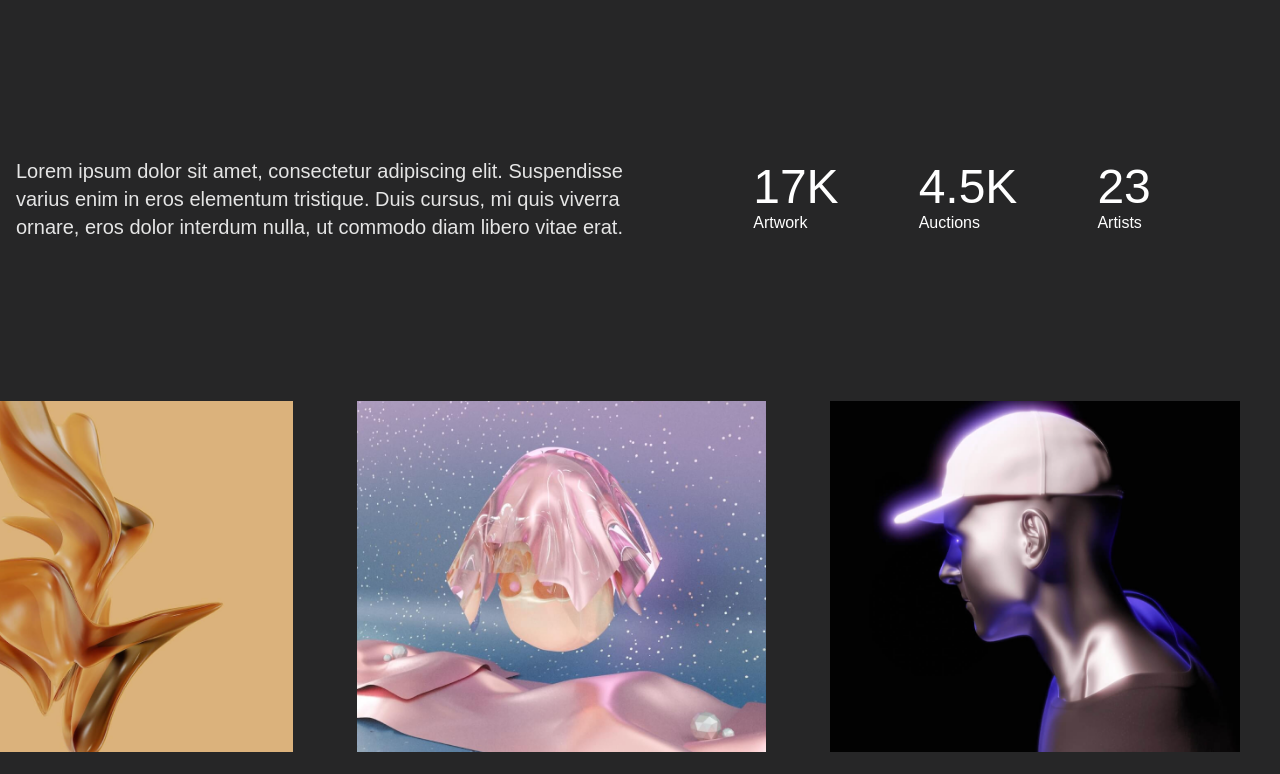
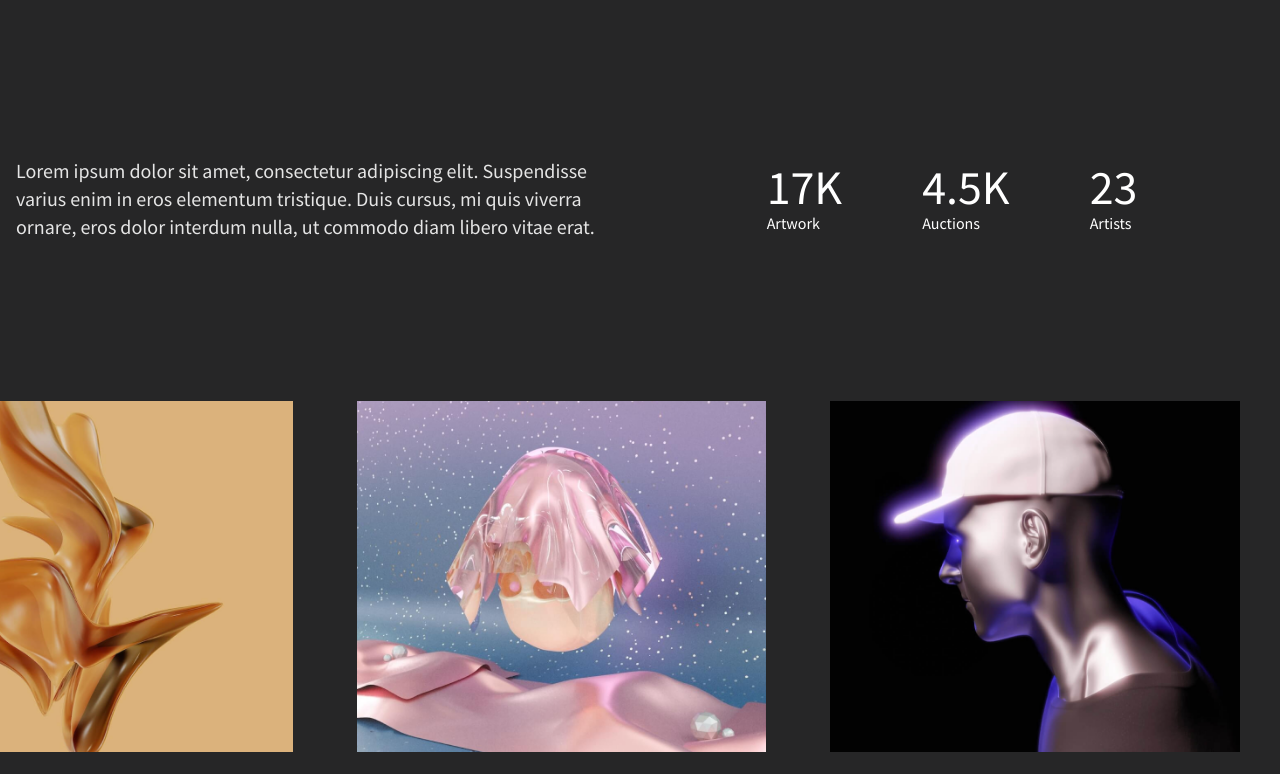
Before and after one commit to fire8327/NFT, a plain HTML site: page index.html in a window 1280 px wide. Shown: the part 747-1521 px from the top of the page. Drawn offline with nearby package versions, Linux system fonts and the light colour scheme; a script that the page names is missing.

Commit message:
fix fonts

```diff
--- a/Assets/CSS/custom.css
+++ b/Assets/CSS/custom.css
@@ -1,4 +1,4 @@
-@import url("https://fonts.googleapis.com/css2?family=Poppins&display=swap");
+@import url('https://fonts.googleapis.com/css2?family=Source+Sans+Pro:ital,wght@0,400;0,600;0,700;0,900;1,400;1,600;1,700;1,900&display=swap');
 body {
     font-family: 'Source Sans Pro', sans-serif;
 }
```
